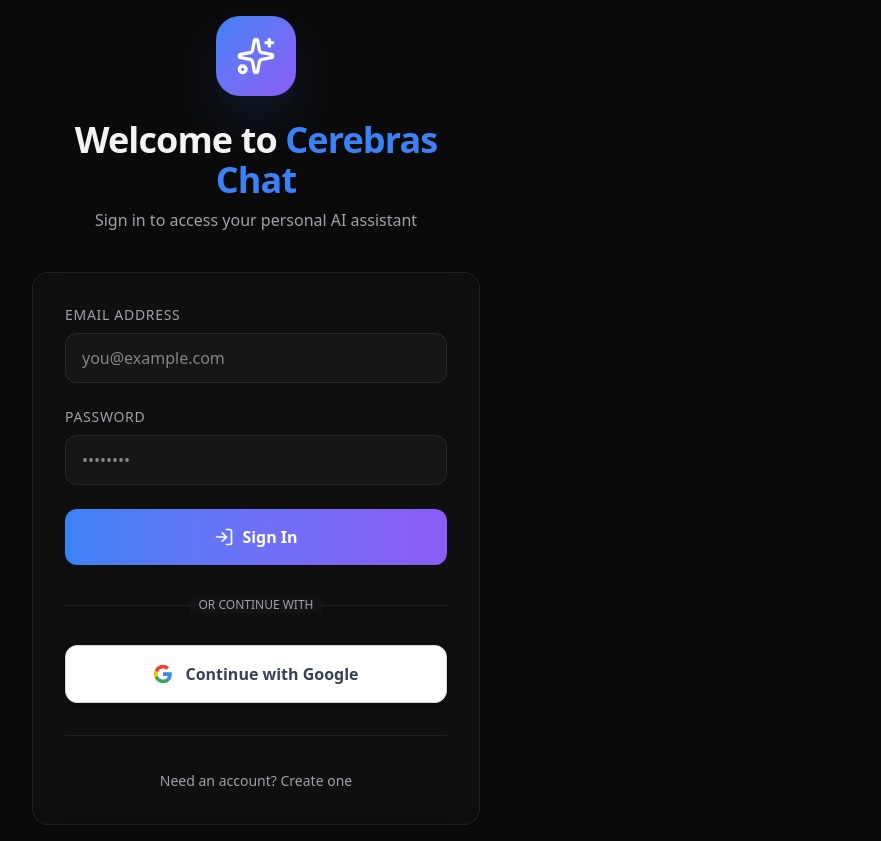
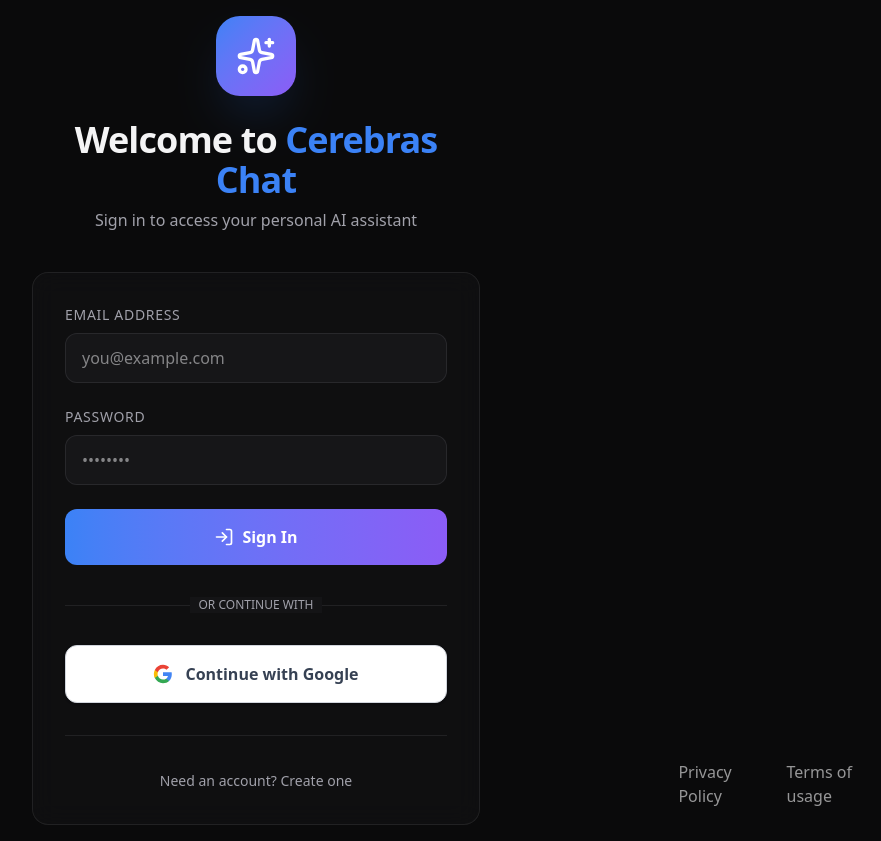
Before and after one commit to developerbola/ai-chat, a React (Vite) app in the folder client/: page / in a window 1280 px wide. Shown: the whole page, without its empty margins (384-1265 px from the left). Built offline with nearby package versions, Linux system fonts and the light colour scheme.

Commit message:
add privacy links to home page

```diff
--- a/client/src/components/Auth.jsx
+++ b/client/src/components/Auth.jsx
@@ -1,7 +1,7 @@
 import { useState } from "react";
 import { supabase } from "../lib/supabase";
 import { LogIn, UserPlus, Github, Sparkles } from "lucide-react";
-
+import { Link } from "react-router-dom";
 export const Auth = () => {
   const [loading, setLoading] = useState(false);
   const [email, setEmail] = useState("");
@@ -195,6 +195,10 @@
           </div>
         </div>
       </div>
+      <div className="absolute top-[95%] left-[83%] w-fit flex gap-3 opacity-60">
+        <Link to={"/privacy"}>Privacy Policy</Link>
+        <Link to={"/terms"}>Terms of usage</Link>
+      </div>
     </div>
   );
 };
```
